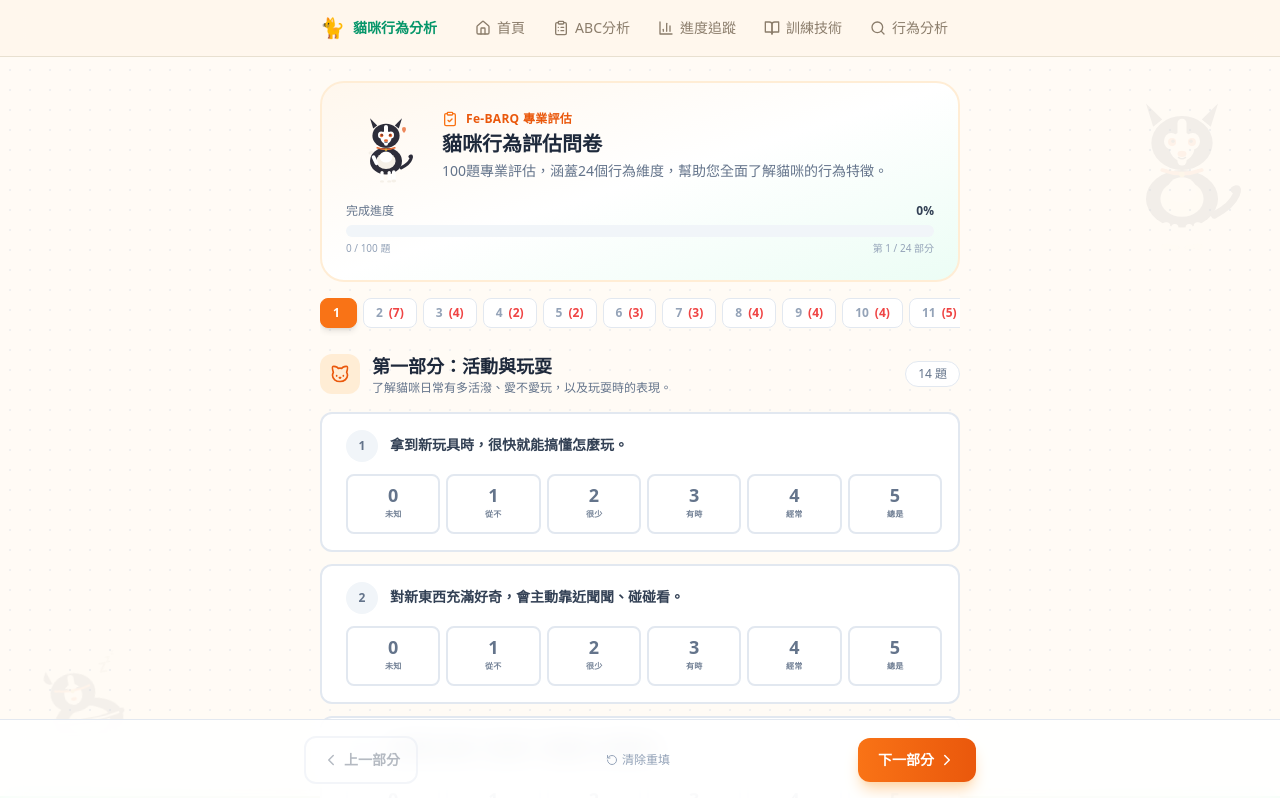
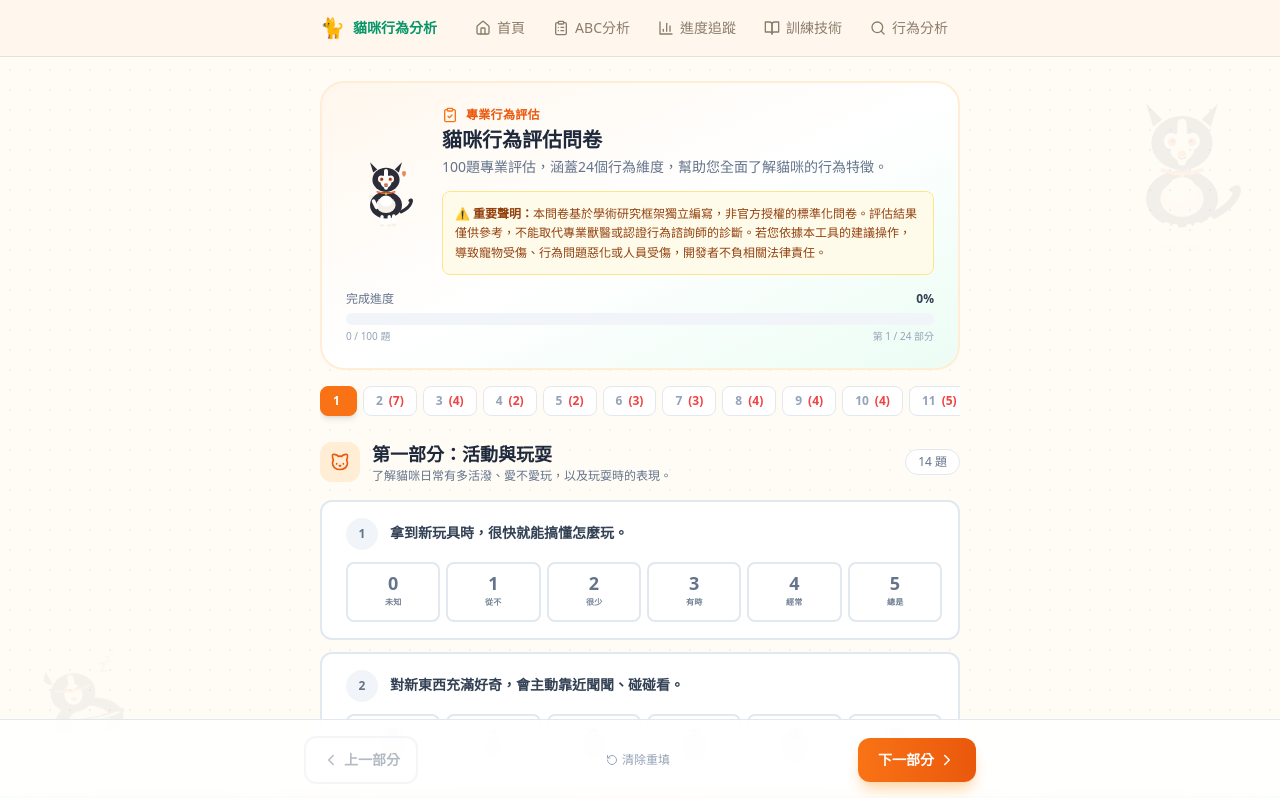
Before and after one commit to chouandony/cat-behavior-analyzer-v2, a Next.js app: page /questionnaire in a window 1280 px wide. Shown: the top 798 px of the page. Built offline with nearby package versions, Linux system fonts and the light colour scheme.

Commit message:
Update questionnaire page with disclaimer
Added a disclaimer section to the questionnaire page.

```diff
--- a/app/questionnaire/page.tsx
+++ b/app/questionnaire/page.tsx
@@ -231,7 +231,7 @@ export default function QuestionnairePage() {
             <div className="flex items-center gap-2 mb-1">
               <ClipboardCheck size={16} className="text-orange-500" />
               <span className="text-xs font-bold text-orange-600 tracking-wide">
-                Fe-BARQ 專業評估
+                專業行為評估
               </span>
             </div>
             <h1 className="text-xl font-black text-slate-800 leading-tight">
@@ -240,6 +240,12 @@ export default function QuestionnairePage() {
             <p className="text-sm text-slate-500 mt-1 leading-relaxed">
               100題專業評估，涵蓋24個行為維度，幫助您全面了解貓咪的行為特徵。
             </p>
+            {/* 免責聲明 */}
+            <div className="mt-3 bg-amber-50 border border-amber-200 rounded-lg p-3">
+              <p className="text-xs text-amber-800 leading-relaxed">
+                <b>⚠️ 重要聲明：</b>本問卷基於學術研究框架獨立編寫，非官方授權的標準化問卷。評估結果僅供參考，不能取代專業獸醫或認證行為諮詢師的診斷。若您依據本工具的建議操作，導致寵物受傷、行為問題惡化或人員受傷，開發者不負相關法律責任。
+              </p>
+            </div>
           </div>
         </div>
 
```
